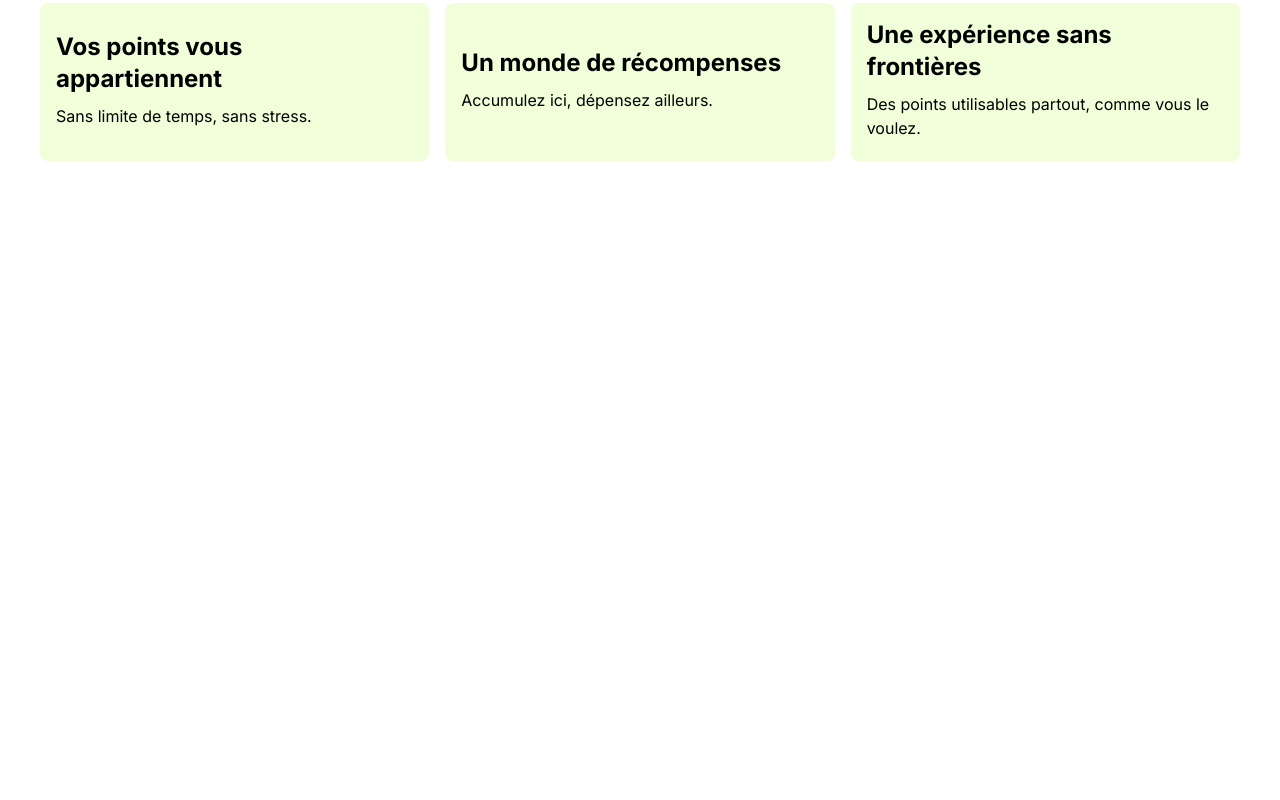
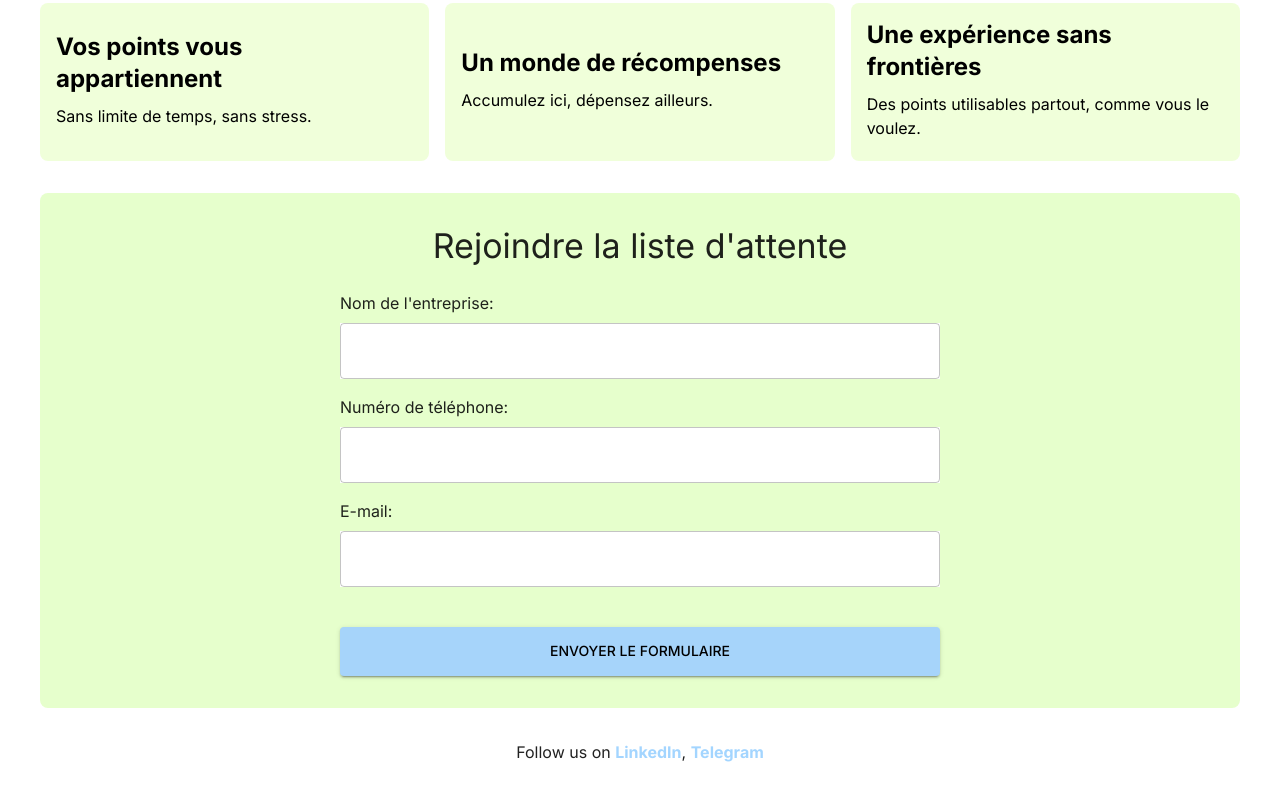
Before and after one commit to edvin3i/loyelto, a React (Vite) app in the folder srcs/frontend/webapp/loyelto-web/: page / in a window 1280 px wide. Shown: the part 1234-2034 px from the top of the page. Before the commit the page ends 1491 px from the top, so only its background shows below. Built offline with nearby package versions, Linux system fonts and the light colour scheme; a web font is replaced by a local one.

Commit message:
update - email registration

```diff
--- a/srcs/frontend/webapp/loyelto-web/package.json
+++ b/srcs/frontend/webapp/loyelto-web/package.json
@@ -10,6 +10,7 @@
     "preview": "vite preview"
   },
   "dependencies": {
+    "@emailjs/browser": "^4.4.1",
     "@emotion/react": "^11.14.0",
     "@emotion/styled": "^11.14.0",
     "@fontsource/roboto": "^5.2.5",
--- a/srcs/frontend/webapp/loyelto-web/src/landing/LandingPage.tsx
+++ b/srcs/frontend/webapp/loyelto-web/src/landing/LandingPage.tsx
@@ -7,6 +7,8 @@ import LoyelToBar from './LoyelToBar';
 import MainSection from './MainSection';
 import SlogansSection from './SlogansSection';
 import { businessSlogans, consumerSlogans } from "./slogans";
+import WaitlistForm from './WaitlistForm';
+import SocialLinks from './SocialLinks';
 
 
 
@@ -29,11 +31,16 @@ export default function LandingPage() {
                 marginBottom: 7
 
             }}>
-
-
                 <MainSection />
                 <SlogansSection forWhom='Pour les BUSINESSES' bgcolor={theme.palette.secondary.light} slogans={businessSlogans} />
                 <SlogansSection forWhom='Pour les CLIENTS' bgcolor={theme.palette.neutral.main} slogans={consumerSlogans} />
+
+                {/* Add Waitlist Form */}
+                <WaitlistForm />
+
+                {/* Add Social Links */}
+                <SocialLinks />
+
                 {/* <Typography variant='h1' sx={{ color: theme.palette.secondary.dark, fontSize: '4rem', textAlign: 'center', mb: 4}}>WELCOME TO LOYELTO
             </Typography>
             <Stack direction="row" spacing={2} justifyContent='center'>
--- a/srcs/frontend/webapp/loyelto-web/src/landing/MainSection.tsx
+++ b/srcs/frontend/webapp/loyelto-web/src/landing/MainSection.tsx
@@ -37,7 +37,15 @@ export default function MainSection() {
                     Swap & Save: <br /> La Fidélité Nouvelle Génération
                 </Typography>
                 <Box sx={{ marginLeft: {sm: 0}, marginTop: 1, marginX: {xs: 2}}}>
-                    <Button fullWidth size="large" variant="contained"
+                    <Button
+                        fullWidth
+                        size="large"
+                        variant="contained"
+                        onClick={() => {
+                            document.getElementById('join-waitlist')?.scrollIntoView({
+                                behavior: 'smooth'
+                            });
+                        }}
                         sx={{
                             alignSelf: 'center',
                             // margin: 3,
@@ -49,7 +57,7 @@ export default function MainSection() {
 
                         }}
                     >
-                        Join LoyelTo
+                        Rejoindre LoyelTo
                     </Button>
                 </Box>
             </Box>
--- /dev/null
+++ b/srcs/frontend/webapp/loyelto-web/src/landing/SocialLinks.tsx
@@ -0,0 +1,28 @@
+import { Box, Typography, Link } from "@mui/material";
+
+export default function SocialLinks() {
+  return (
+    <Box sx={{ textAlign: "center", my: 3, pb: 4 }}>
+      <Typography variant="body1">
+        Follow us on{" "}
+        <Link
+          href="https://linkedin.com/company/loyelto"
+          target="_blank"
+          rel="noopener noreferrer"
+          sx={{ fontWeight: "bold", textDecoration: "none" }}
+        >
+          LinkedIn
+        </Link>
+        ,{" "}
+        <Link
+          href="https://t.me/loyelto"
+          target="_blank"
+          rel="noopener noreferrer"
+          sx={{ fontWeight: "bold", textDecoration: "none" }}
+        >
+          Telegram
+        </Link>
+      </Typography>
+    </Box>
+  );
+}
--- /dev/null
+++ b/srcs/frontend/webapp/loyelto-web/src/landing/WaitlistForm.tsx
@@ -0,0 +1,175 @@
+import { Box, Typography, TextField, Button, Snackbar, Alert } from "@mui/material";
+import { useState } from "react";
+import emailjs from '@emailjs/browser';
+
+// You'll need to install EmailJS: npm install @emailjs/browser
+
+export default function WaitlistForm() {
+  const [formData, setFormData] = useState({
+    enterprise: "",
+    phone: "",
+    email: ""
+  });
+
+  const [snackbar, setSnackbar] = useState({
+    open: false,
+    message: '',
+    severity: 'success' as 'success' | 'error'
+  });
+
+  const handleChange = (e: React.ChangeEvent<HTMLInputElement>) => {
+    const { name, value } = e.target;
+    setFormData(prevState => ({
+      ...prevState,
+      [name]: value
+    }));
+  };
+
+  const handleSubmit = (e: React.FormEvent) => {
+    e.preventDefault();
+
+    // Make sure to use the correct public key format
+    emailjs.init("50jVmxtdntqkpgv22");
+
+    // Make sure these parameter names EXACTLY match your EmailJS template variables
+    const templateParams = {
+      enterprise_name: formData.enterprise,
+      phone_number: formData.phone,
+      email: formData.email, // Try using 'email' instead of 'from_email'
+      message: `New waitlist signup from enterprise ${formData.enterprise}. Phone ${formData.phone}. Email: ${formData.email}`, // Add a message field
+      // Include any other fields your template might be expecting
+    };
+
+    console.log("Sending with params:", templateParams); // Debug log
+
+    emailjs.send(
+      'service_kq8lk8e',
+      'template_0qgzw6y',
+      templateParams
+    )
+    .then((response) => {
+      console.log('Email sent successfully:', response);
+      setSnackbar({
+        open: true,
+        message: 'Formulaire envoyé avec succès!',
+        severity: 'success'
+      });
+      // Reset form after successful submission
+      setFormData({ enterprise: "", phone: "", email: "" });
+    })
+    .catch((error) => {
+      console.error('Email sending failed:', error);
+      setSnackbar({
+        open: true,
+        message: 'Échec de l\'envoi du formulaire. Veuillez réessayer.',
+        severity: 'error'
+      });
+    });
+  };
+
+  const handleCloseSnackbar = () => {
+    setSnackbar({ ...snackbar, open: false });
+  };
+
+  return (
+    <Box
+      id="join-waitlist"
+      sx={{
+        bgcolor: "#e6ffcc", // Light green background similar to your screenshot
+        padding: 4,
+        borderRadius: 2,
+        width: '100%', // Full width
+        my: 4,
+        textAlign: "center"
+      }}
+    >
+      <Typography variant="h4" gutterBottom>
+        Rejoindre la liste d'attente
+      </Typography>
+
+      <Box
+        component="form"
+        onSubmit={handleSubmit}
+        sx={{
+          mt: 3,
+          maxWidth: "600px", // Constrain the form fields for better readability
+          mx: "auto" // Center the form within the full-width container
+        }}
+      >
+        <Box sx={{ mb: 2, textAlign: "left" }}>
+          <Typography variant="body1" sx={{ mb: 1 }}>
+            Nom de l'entreprise:
+          </Typography>
+          <TextField
+            fullWidth
+            name="enterprise"
+            value={formData.enterprise}
+            onChange={handleChange}
+            variant="outlined"
+            sx={{ bgcolor: "white" }}
+          />
+        </Box>
+
+        <Box sx={{ mb: 2, textAlign: "left" }}>
+          <Typography variant="body1" sx={{ mb: 1 }}>
+            Numéro de téléphone:
+          </Typography>
+          <TextField
+            fullWidth
+            name="phone"
+            value={formData.phone}
+            onChange={handleChange}
+            variant="outlined"
+            sx={{ bgcolor: "white" }}
+          />
+        </Box>
+
+        <Box sx={{ mb: 3, textAlign: "left" }}>
+          <Typography variant="body1" sx={{ mb: 1 }}>
+            E-mail:
+          </Typography>
+          <TextField
+            fullWidth
+            name="email"
+            value={formData.email}
+            onChange={handleChange}
+            variant="outlined"
+            sx={{ bgcolor: "white" }}
+          />
+        </Box>
+
+        <Button
+          type="submit"
+          fullWidth
+          variant="contained"
+          sx={{
+            mt: 2,
+            py: 1.5,
+            bgcolor: "#a6d4fa", // Light blue button color
+            color: "black",
+            "&:hover": {
+              bgcolor: "#7ac0fa"
+            }
+          }}
+        >
+          Envoyer le formulaire
+        </Button>
+      </Box>
+
+      <Snackbar
+        open={snackbar.open}
+        autoHideDuration={6000}
+        onClose={handleCloseSnackbar}
+        anchorOrigin={{ vertical: 'bottom', horizontal: 'center' }}
+      >
+        <Alert
+          onClose={handleCloseSnackbar}
+          severity={snackbar.severity}
+          sx={{ width: '100%' }}
+        >
+          {snackbar.message}
+        </Alert>
+      </Snackbar>
+    </Box>
+  );
+}
```
Also changed, not shown: 1 other file (tests, documents, lock files or other folders).
